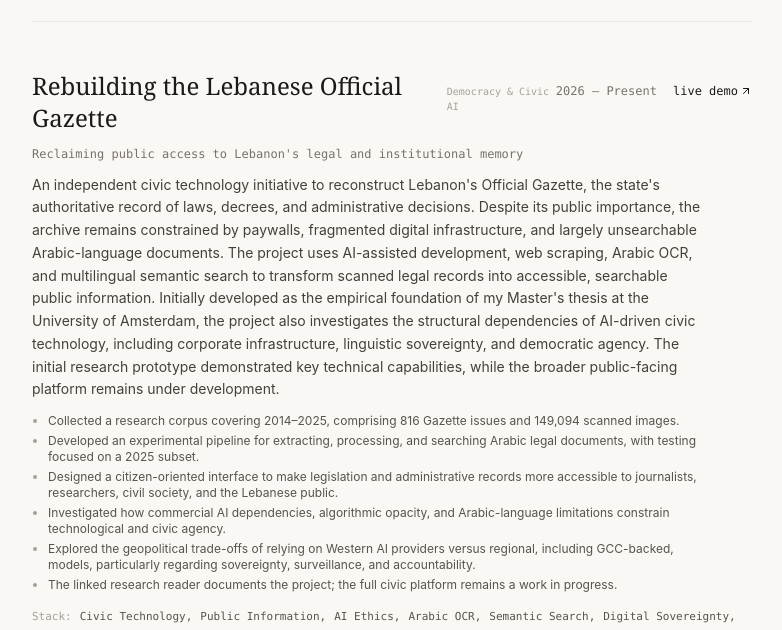
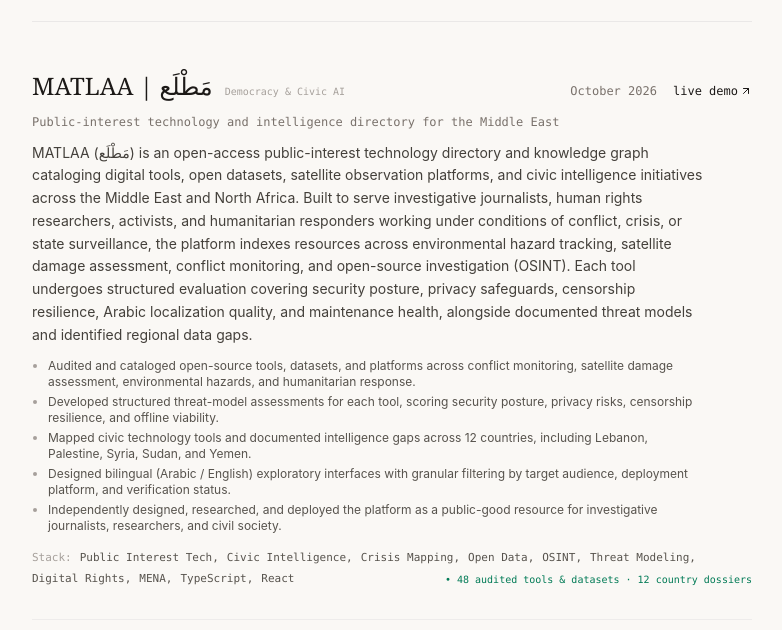
Before and after one commit to oulaidegar/oulaidegar, a Next.js app: page /work in a window 1280 px wide. Shown: the part 268-898 px from the top of the page, without its empty margins (248-1030 px from the left). Built offline with nearby package versions, Linux system fonts and the light colour scheme; no server answers.

Commit message:
Add MATLAA to built projects, homepage, and CV

```diff
--- a/src/app/page.tsx
+++ b/src/app/page.tsx
@@ -9,7 +9,7 @@ import { ArrowUpRight, ArrowRight, FileText } from "lucide-react";
 import { SubstackIcon, SpotifyIcon } from "@/components/Icons";
 
 export default function Home() {
-  const featuredProjects = projects.filter((p) => p.featured).slice(0, 4);
+  const featuredProjects = projects.filter((p) => p.featured).slice(0, 6);
   const recentPosts = posts.slice(0, 3);
   const recentNotes = notes.slice(0, 3);
   const previewPhotos = initialPhotos.slice(0, 3);
--- a/src/data/cvData.ts
+++ b/src/data/cvData.ts
@@ -133,6 +133,23 @@ export const cvData = {
 
   projects: [
     {
+      title: "MATLAA | مَطْلَع",
+      type: "Public-Interest Tech Directory & Knowledge Graph",
+      period: "October 2026",
+      link: "https://matlaa.org/",
+      description:
+        "An open-access directory and intelligence knowledge graph cataloging digital tools, crisis datasets, and satellite monitoring platforms for journalists, researchers, and civil society across 12 MENA countries. Features structured threat assessments evaluating security posture, privacy risks, censorship resilience, and Arabic localization.",
+      technologies: [
+        "React",
+        "TypeScript",
+        "Tailwind CSS",
+        "Civic Tech",
+        "Threat Modeling",
+        "OSINT",
+        "MENA Data",
+      ],
+    },
+    {
       title: "Lebanese Official Gazette Reconstruction",
       type: "Civic Technology & AI Research",
       period: "2026",
--- a/src/data/projects.ts
+++ b/src/data/projects.ts
@@ -18,6 +18,38 @@ export interface Project {
 }
 
 export const projects: Project[] = [
+  {
+    id: "matlaa",
+    title: "MATLAA | مَطْلَع",
+    tagline:
+      "Public-interest technology and intelligence directory for the Middle East",
+    description:
+      "MATLAA (مَطْلَع) is an open-access public-interest technology directory and knowledge graph cataloging digital tools, open datasets, satellite observation platforms, and civic intelligence initiatives across the Middle East and North Africa. Built to serve investigative journalists, human rights researchers, activists, and humanitarian responders working under conditions of conflict, crisis, or state surveillance, the platform indexes resources across environmental hazard tracking, satellite damage assessment, conflict monitoring, and open-source investigation (OSINT). Each tool undergoes structured evaluation covering security posture, privacy safeguards, censorship resilience, Arabic localization quality, and maintenance health, alongside documented threat models and identified regional data gaps.",
+    year: "October 2026",
+    category: "Democracy & Civic AI",
+    tags: [
+      "Public Interest Tech",
+      "Civic Intelligence",
+      "Crisis Mapping",
+      "Open Data",
+      "OSINT",
+      "Threat Modeling",
+      "Digital Rights",
+      "MENA",
+      "TypeScript",
+      "React",
+    ],
+    demo: "https://matlaa.org/",
+    featured: true,
+    metrics: "48 audited tools & datasets · 12 country dossiers",
+    highlights: [
+      "Audited and cataloged open-source tools, datasets, and platforms across conflict monitoring, satellite damage assessment, environmental hazards, and humanitarian response.",
+      "Developed structured threat-model assessments for each tool, scoring security posture, privacy risks, censorship resilience, and offline viability.",
+      "Mapped civic technology tools and documented intelligence gaps across 12 countries, including Lebanon, Palestine, Syria, Sudan, and Yemen.",
+      "Designed bilingual (Arabic / English) exploratory interfaces with granular filtering by target audience, deployment platform, and verification status.",
+      "Independently designed, researched, and deployed the platform as a public-good resource for investigative journalists, researchers, and civil society.",
+    ],
+  },
   {
     id: "lebanese-official-gazette",
     title: "Rebuilding the Lebanese Official Gazette",
```
